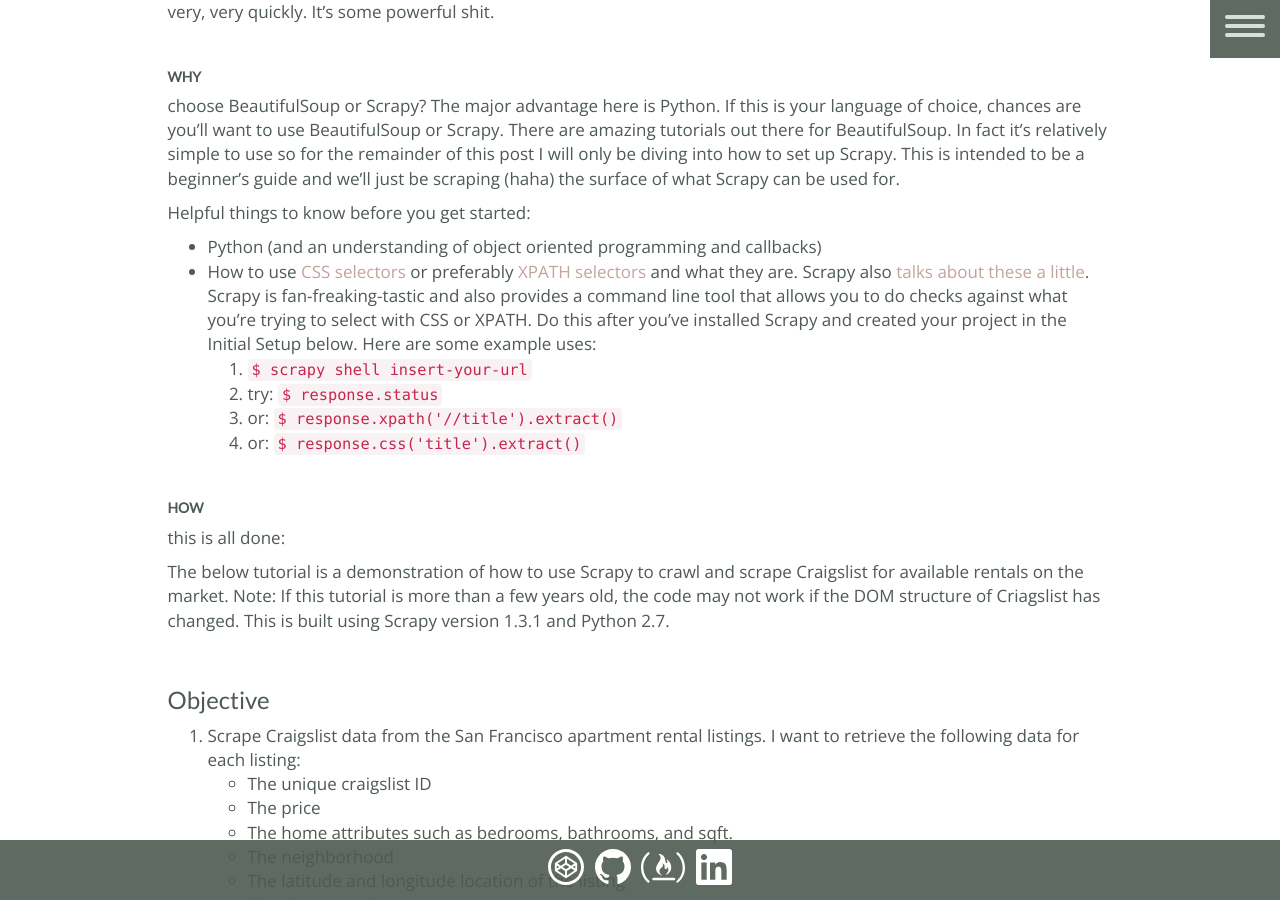
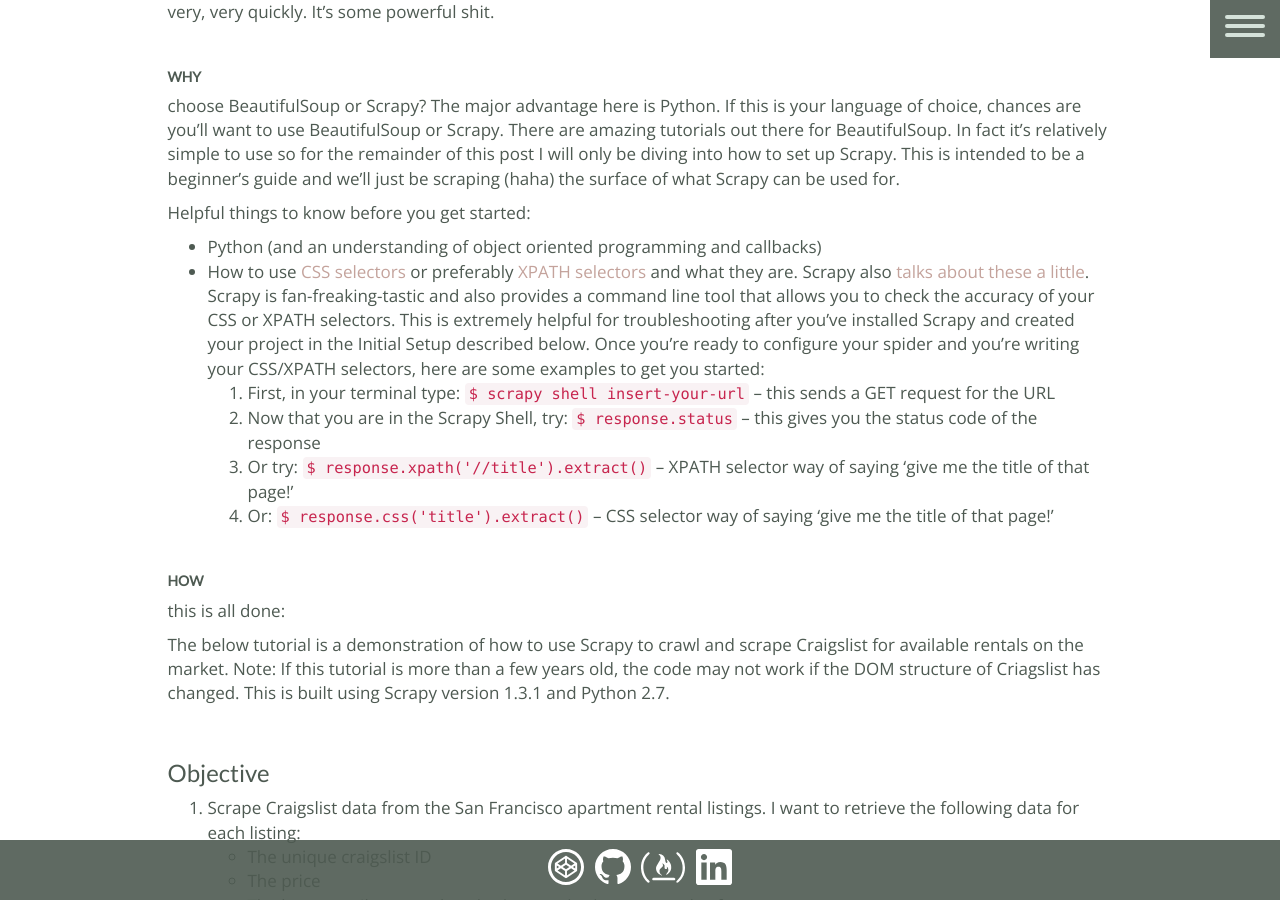
Before and after one commit to jttyeung/jttyeung.github.io, a Jekyll site: the page built from _posts/2017-04-29-scraping-and-crawling-craigslist-with-scrapy.md, in a window 1280 px wide and 900 px high, scrolled down 616 px. Built offline with Jekyll 4.4.1, drawn with Linux system fonts in a browser that asks for light colours; nearby versions of some CDN libraries; comment, search, counter and statistics services are not loaded; some of the changed text lies outside the part shown.

Commit message:
added notes

````diff
--- a/_posts/2017-04-29-scraping-and-crawling-craigslist-with-scrapy.md
+++ b/_posts/2017-04-29-scraping-and-crawling-craigslist-with-scrapy.md
@@ -20,11 +20,11 @@
 
 Helpful things to know before you get started:
 - Python (and an understanding of object oriented programming and callbacks)
-- How to use [CSS selectors][css] or preferably [XPATH selectors][xpath] and what they are. Scrapy also [talks about these a little][scrapy-selectors]. Scrapy is fan-freaking-tastic and also provides a command line tool that allows you to do checks against what you're trying to select with CSS or XPATH. Do this after you've installed Scrapy and created your project in the Initial Setup below. Here are some example uses:
-    1. `$ scrapy shell insert-your-url`
-    2. try: `$ response.status`
-    3. or: `$ response.xpath('//title').extract()`
-    4. or: `$ response.css('title').extract()`
+- How to use [CSS selectors][css] or preferably [XPATH selectors][xpath] and what they are. Scrapy also [talks about these a little][scrapy-selectors]. Scrapy is fan-freaking-tastic and also provides a command line tool that allows you to check the accuracy of your CSS or XPATH selectors. This is extremely helpful for troubleshooting after you've installed Scrapy and created your project in the Initial Setup described below. Once you're ready to configure your spider and you're writing your CSS/XPATH selectors, here are some examples to get you started:
+    1. First, in your terminal type: `$ scrapy shell insert-your-url` -- this sends a GET request for the URL
+    2. Now that you are in the Scrapy Shell, try: `$ response.status` -- this gives you the status code of the response
+    3. Or try: `$ response.xpath('//title').extract()` -- XPATH selector way of saying 'give me the title of that page!'
+    4. Or: `$ response.css('title').extract()` -- CSS selector way of saying 'give me the title of that page!'
 
 <br>
 ##### **HOW**
@@ -169,6 +169,9 @@
         longitude = scrapy.Field()
         latlng = scrapy.Field()
 ```
+
+<br>
+Hint: If you're building your scraper for the first time it's helpful to bypass the next steps and check to see if your spider setup is working. To do this, run: `$ scrapy crawl insert-name-of-your-spider -o test.json`. This will create a dump of your item(s) to a JSON file so you can troubleshoot and inspect your data. (In place of .json you can also use .jl, .csv, or .xml.)
 
 <br>
 ### Configure Your Pipelines.py (If Needed)
````
